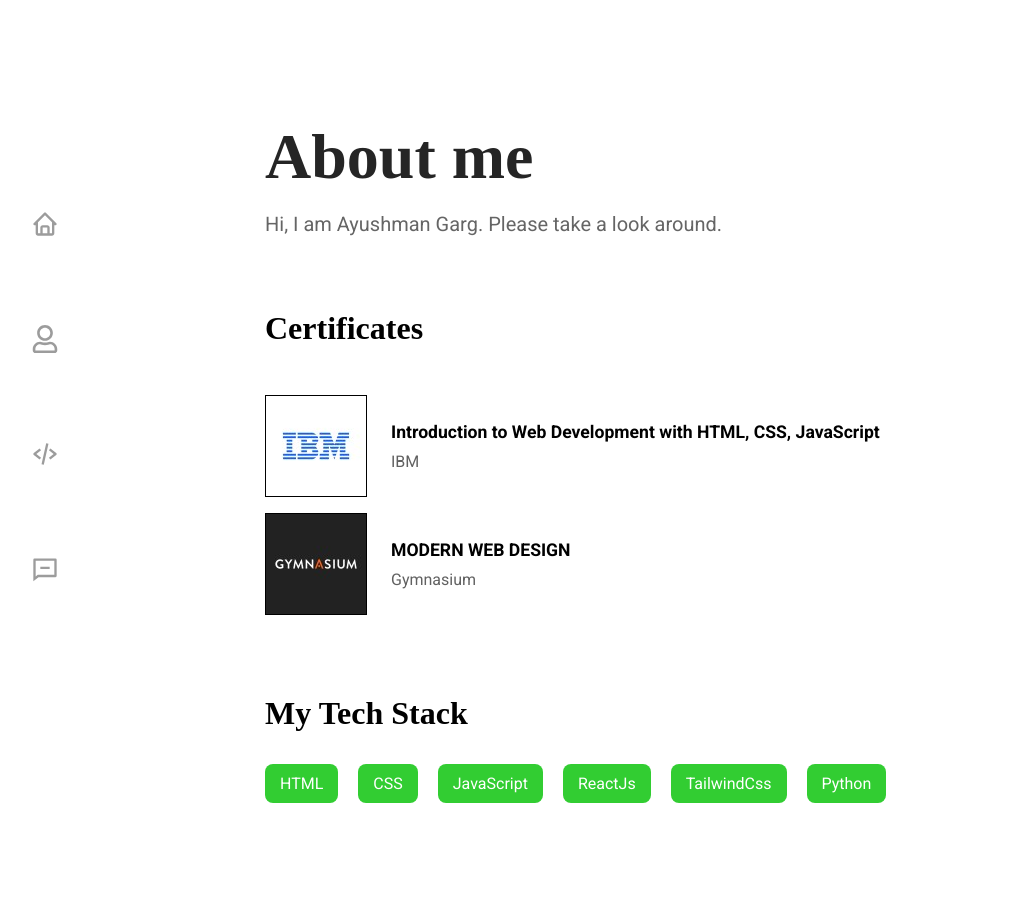
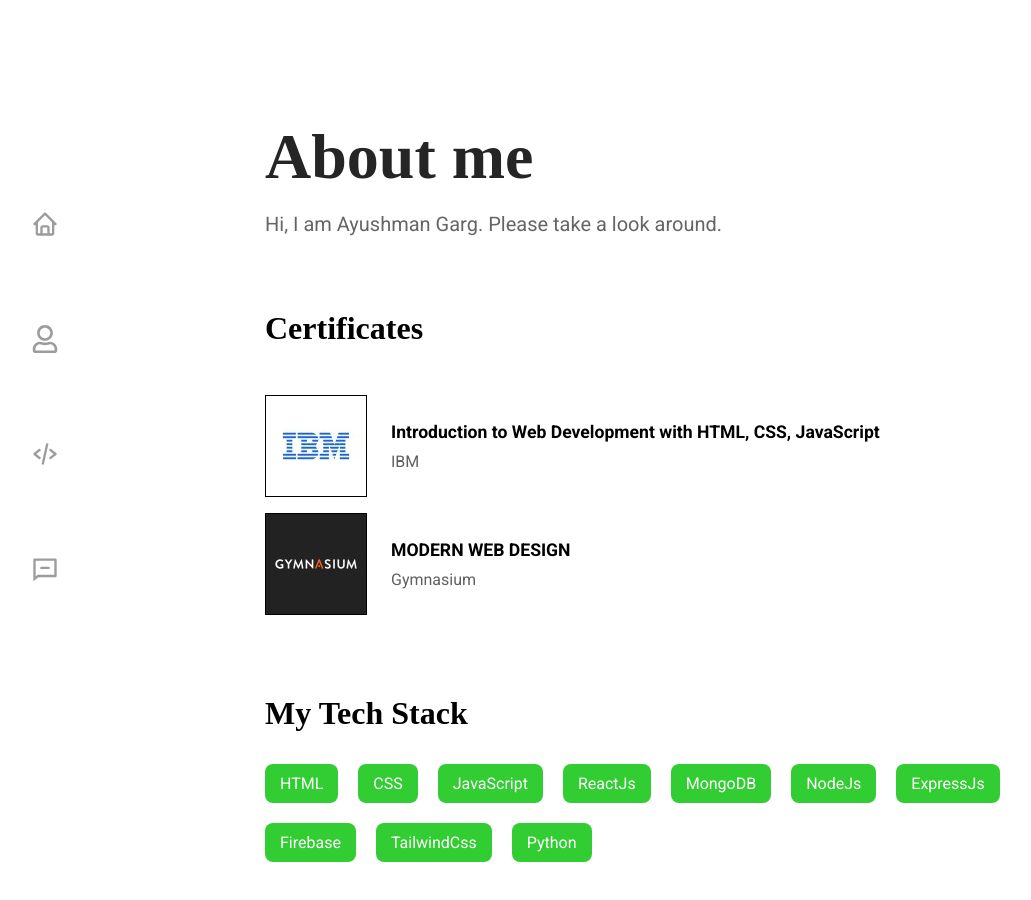
Before and after one commit to ayushmangarg2003/ayushmangarg, a React (Create React App) app: page /about in a window 1280 px wide. Shown: the top 900 px of the page, without its empty margins (55-1086 px from the left). Built offline with nearby package versions, Linux system fonts and the light colour scheme; a web font is replaced by a local one.

Commit message:
Update TechSkills.jsx
Added new skills

```diff
--- a/src/components/TechSkills/TechSkills.jsx
+++ b/src/components/TechSkills/TechSkills.jsx
@@ -2,7 +2,7 @@ import React from 'react'
 import "./TechSkills.css"
 
 const TechSkills = () => {
-    let skills = ["HTML" , "CSS" ,"JavaScript" , "ReactJs" , "TailwindCss", "Python"]
+    let skills = ["HTML" , "CSS" ,"JavaScript" , "ReactJs" , "MongoDB" , "NodeJs" , "ExpressJs" , "Firebase", "TailwindCss", "Python"]
   return (
     <div className='skills'>
       <h1>My Tech Stack</h1>
```
